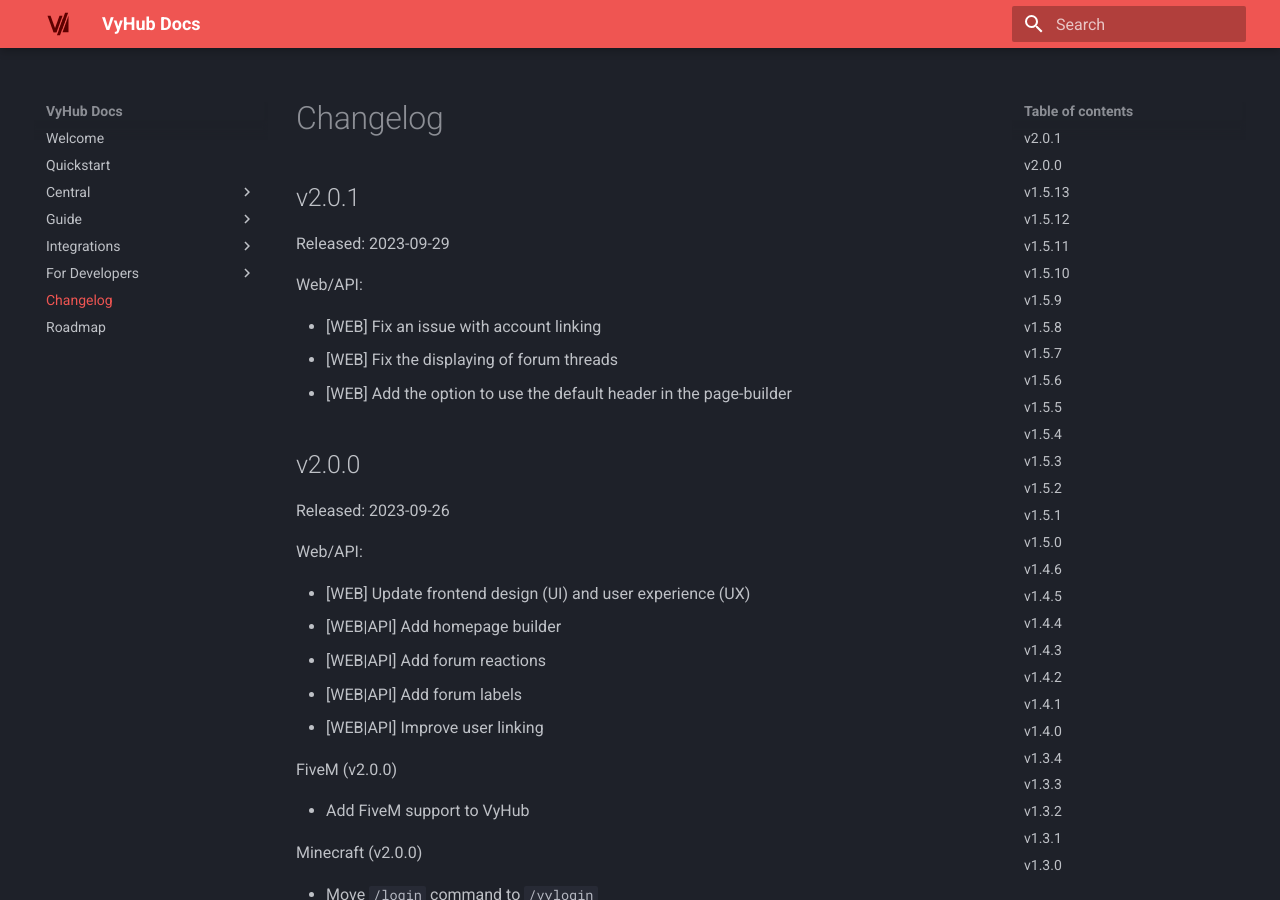
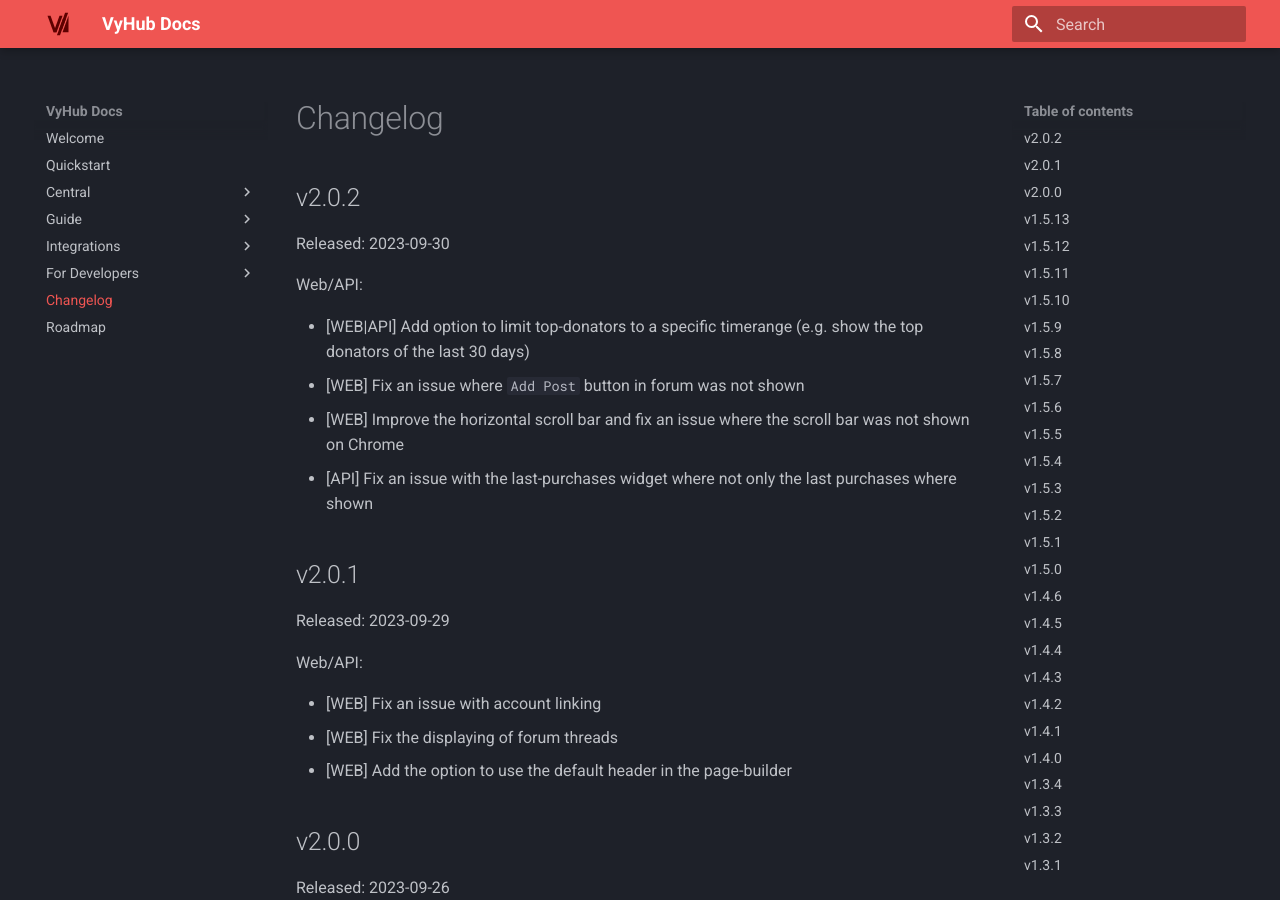
Before and after one commit to nyx-project/vyhub-documentation, an MkDocs documentation site: the page built from docs/changelog.md, in a window 1280 px wide and 900 px high. Built offline with MkDocs 1.6.1 and Material for MkDocs 9.7.7, drawn with Linux system fonts in a browser that asks for light colours; the version menu is left out.

Commit message:
Add 2.0.2 changelog

```diff
--- a/docs/changelog.md
+++ b/docs/changelog.md
@@ -1,4 +1,15 @@
 # Changelog
+
+## v2.0.2
+
+Released: 2023-09-30
+
+Web/API:
+
+- [WEB|API] Add option to limit top-donators to a specific timerange (e.g. show the top donators of the last 30 days)
+- [WEB] Fix an issue where `Add Post` button in forum was not shown
+- [WEB] Improve the horizontal scroll bar and fix an issue where the scroll bar was not shown on Chrome
+- [API] Fix an issue with the last-purchases widget where not only the last purchases where shown
 
 ## v2.0.1
 
```
